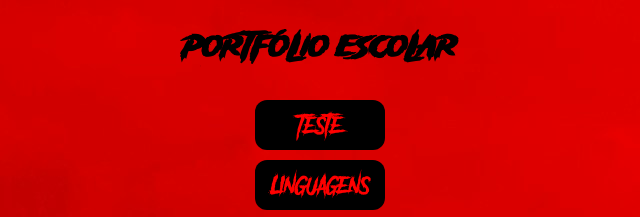
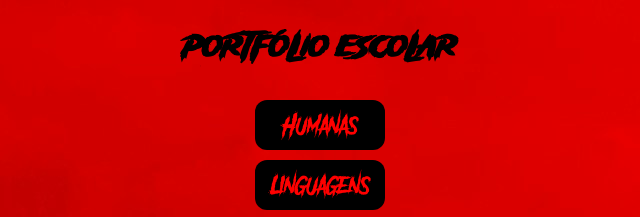
Before and after one commit to KauaPND/Portf-lio, a plain HTML site: page index.html in a window 1280 px wide. Shown: the top 217 px of the page, 320-960 px from the left. Drawn offline with Linux system fonts and the light colour scheme; files whose address does not match are found by name.

Commit message:
Update index.html

```diff
--- a/index.html
+++ b/index.html
@@ -9,7 +9,7 @@
     <h1>Portfólio Escolar</h1>
     <div class="container">
       <div class="btn-social">
-     <a href="./Humanas/hum.html"><button>Teste</button></a><br>
+     <a href="./Humanas/hum.html"><button>Humanas</button></a><br>
      <a href="./Linguagens/lin.html"><button>Linguagens</button></a><br>
      <a href="./Matemática/mat.html"><button>Matematica</button></a><br>
      <a href="./Natureza/nat.html"><button>Natureza</button></a><br>
```
